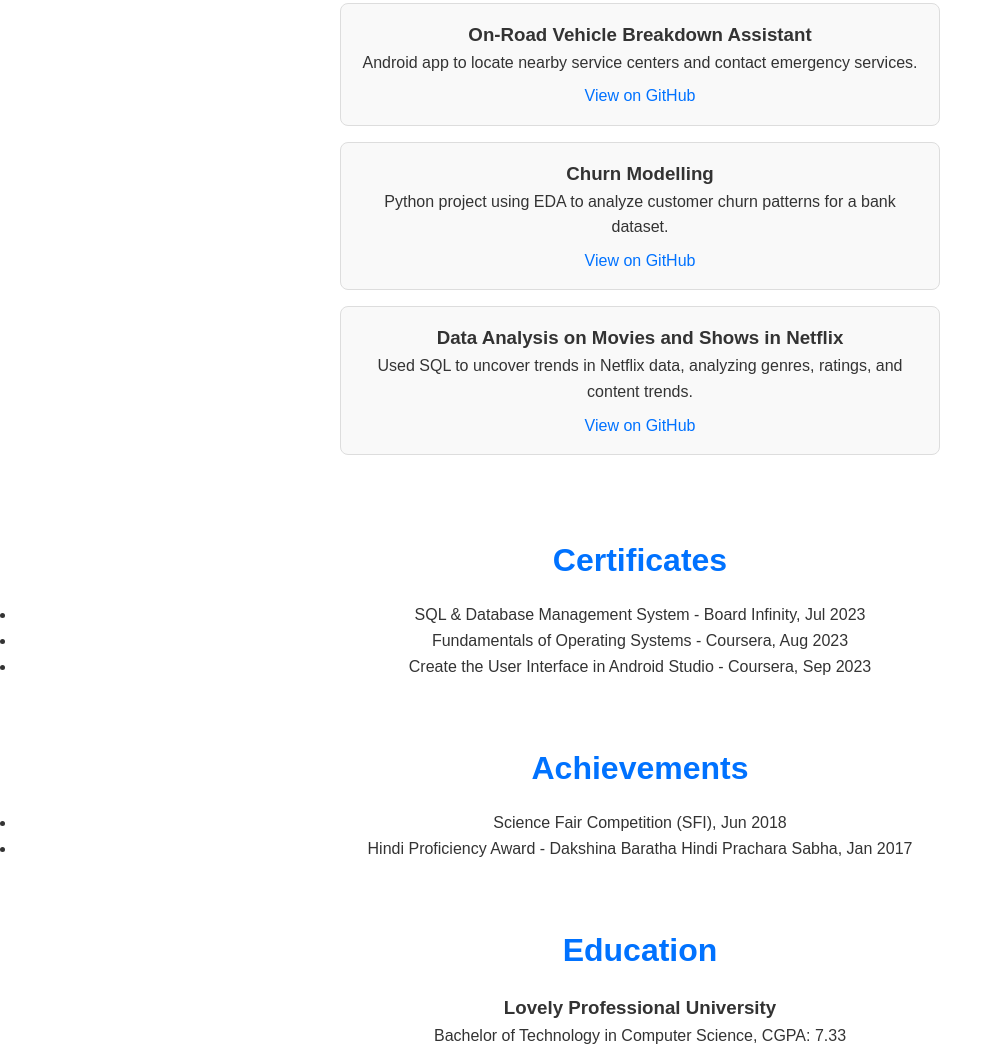
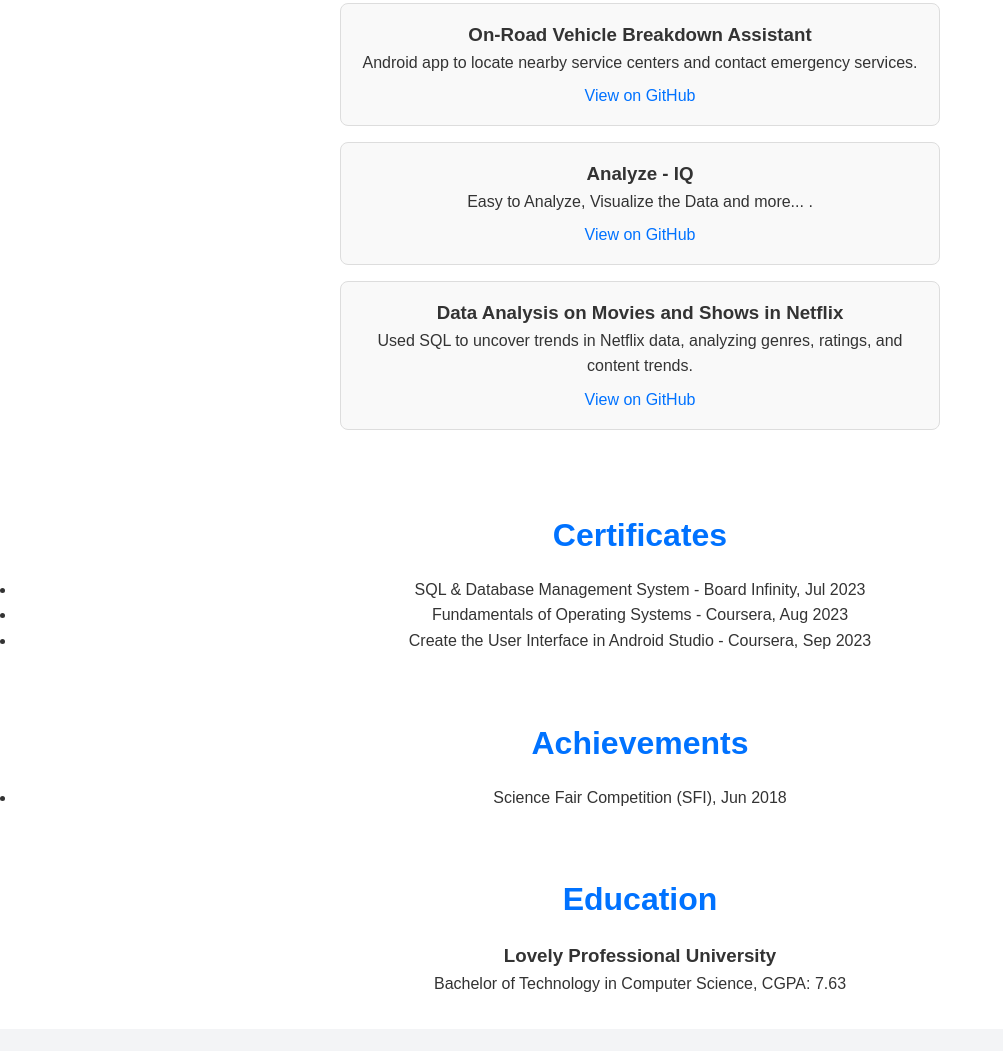
Before and after one commit to MAHESWAARR/Portfolio, a plain HTML site: page index.html in a window 1280 px wide. Shown: the part 399-1450 px from the top of the page, without its empty margins (0-1003 px from the left). Drawn offline with Linux system fonts and the light colour scheme.

Commit message:
Update index.html

```diff
--- a/index.html
+++ b/index.html
@@ -45,8 +45,8 @@
       <a href="https://github.com/MAHESWAARR/BreakDownBuddy" target="_blank">View on GitHub</a>
     </div>
     <div class="project">
-      <h3>Churn Modelling</h3>
-      <p>Python project using EDA to analyze customer churn patterns for a bank dataset.</p>
+      <h3>Analyze - IQ</h3>
+      <p>Easy to Analyze, Visualize the Data and more... .</p>
       <a href="https://github.com/MAHESWAARR/" target="_blank">View on GitHub</a>
     </div>
     <div class="project">
@@ -71,7 +71,7 @@
     <h2>Achievements</h2>
     <ul>
       <li>Science Fair Competition (SFI), Jun 2018</li>
-      <li>Hindi Proficiency Award - Dakshina Baratha Hindi Prachara Sabha, Jan 2017</li>
+     <!-- <li>Hindi Proficiency Award - Dakshina Baratha Hindi Prachara Sabha, Jan 2017</li> -->
     </ul>
   </section>
 
@@ -80,7 +80,7 @@
     <h2>Education</h2>
     <div class="education-item">
       <h3>Lovely Professional University</h3>
-      <p>Bachelor of Technology in Computer Science, CGPA: 7.33</p>
+      <p>Bachelor of Technology in Computer Science, CGPA: 7.63</p>
     </div>
   </section>
 
```
